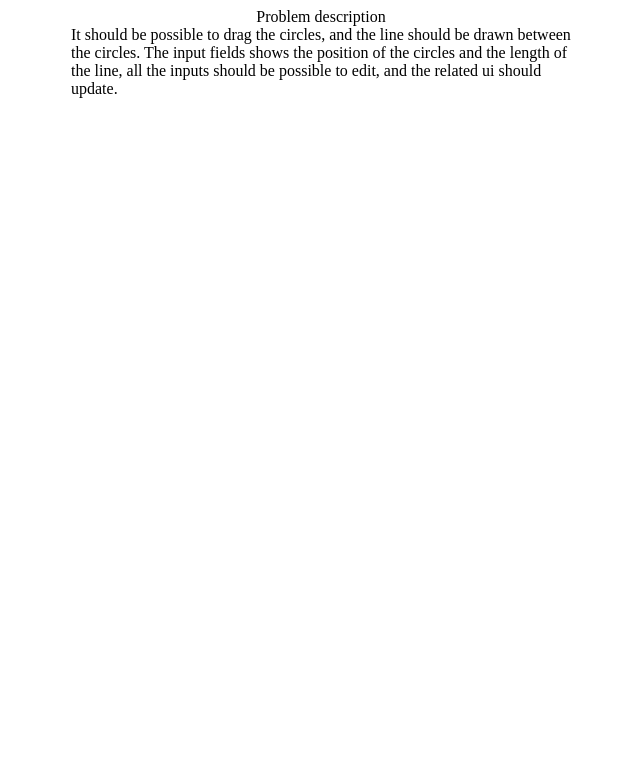
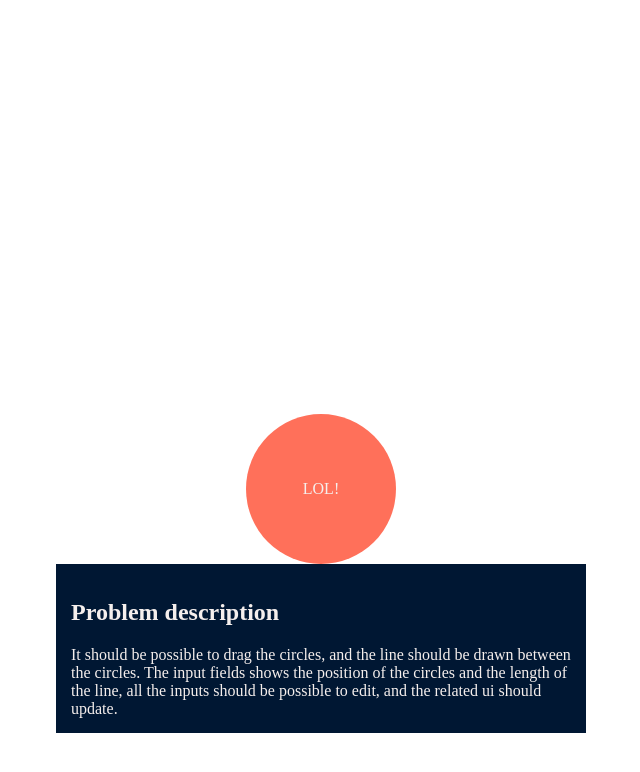
Before and after one commit to 49V/vev-programming-challenge, a React (Create React App) app: page / in a window 1280 px wide. Shown: the top 772 px of the page, without its empty margins (319-959 px from the left). Built offline with nearby package versions, Linux system fonts and the light colour scheme.

Commit message:
Render circle on screen

```diff
--- a/src/App.tsx
+++ b/src/App.tsx
@@ -1,5 +1,7 @@
 import React from 'react';
 import './styles/App.css';
+
+import Circle from './components/Circle';
 
 export interface Props {
 
@@ -13,12 +15,20 @@ class App extends React.Component<Props, State> {
 
   render() {
     return(
+      <React.Fragment>
+
+        <Circle />
         <section className="problem">
+          <h1>
             Problem description
+          </h1>
           <article className="description">
           It should be possible to drag the circles, and the line should be drawn between the circles. The input fields shows the position of the circles and the length of the line, all the inputs should be possible to edit, and the related ui should update.
           </article>
         </section>
+
+      </React.Fragment>
+
     );
   }
 }
--- /dev/null
+++ b/src/components/Circle.tsx
@@ -0,0 +1,26 @@
+import * as React from "react";
+
+export interface Props {
+
+}
+
+export interface State {
+
+}
+
+class Circle extends React.Component<Props, State> {
+
+  render() {
+    return(
+      <div className="circle">
+        <span className="text">
+          LOL!
+        </span>
+      </div>
+
+    );
+  }
+
+}
+
+export default Circle;
--- a/src/styles/App.css
+++ b/src/styles/App.css
@@ -1,15 +1,36 @@
 .body {
   background: white;
+  min-height: 100vh;
+}
+
+.circle {
+  width: 150px;
+  height: 150px;
+  align-items: center;
+  border-radius: 50%;
+  background: #ff705a;
+  color: #f5efed;
   display: flex;
   flex-direction: column;
+  justify-content: center;
 }
 
 .problem {
-  align-items: center;
-  display: flex;
-  flex-direction: column;
+  background: #001733;
+  color: #f5efed;
+  padding: 15px;
+  margin-bottom: 75px;
 }
 
 .problem .description {
   max-width: 500px;
 }
+
+#root {
+  align-items: center;
+  box-sizing: inherit;
+  display: flex;
+  flex-direction: column;
+  justify-content: flex-end;
+  min-height: 100vh;
+}
```
Lines whose indentation alone changed are shown as unchanged.
